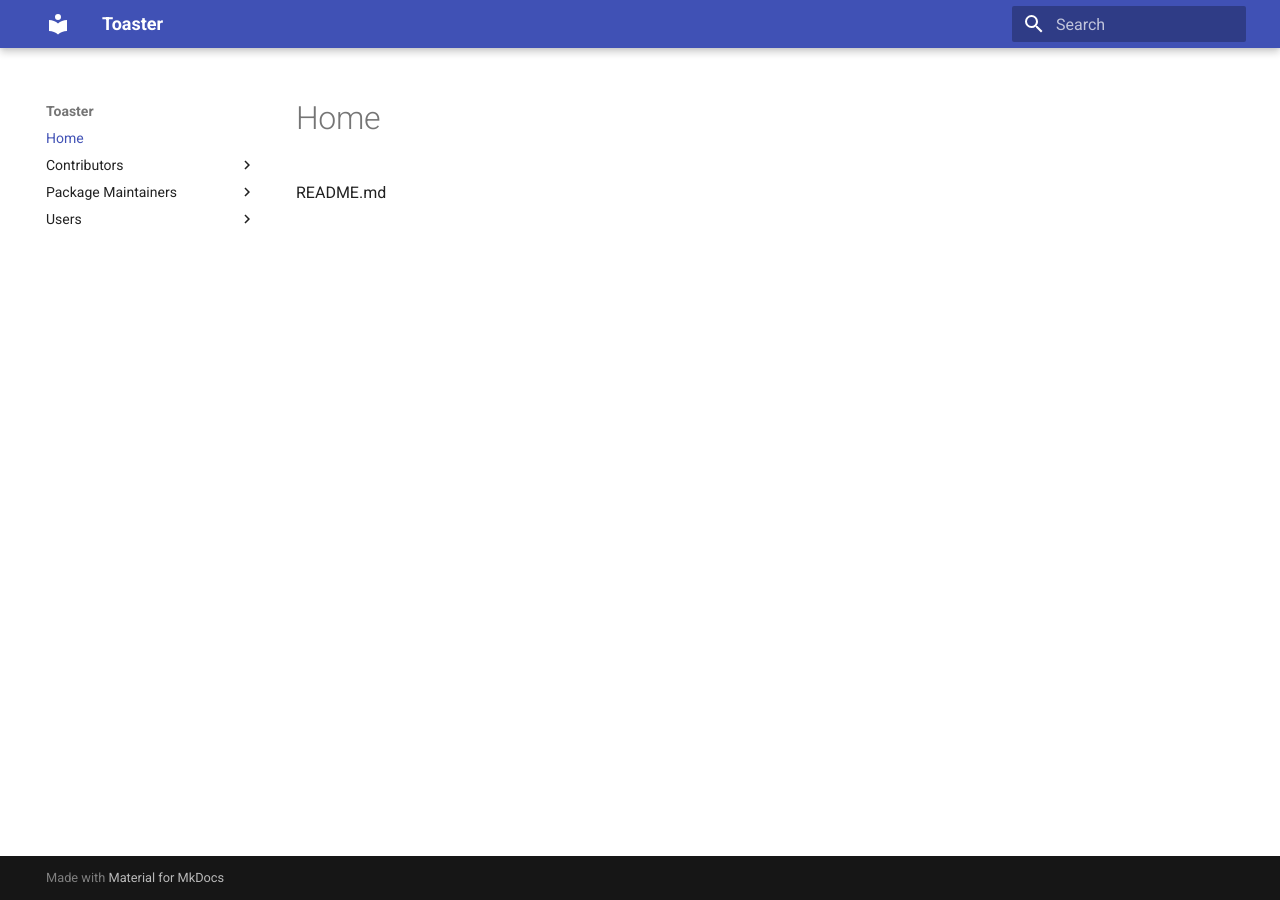
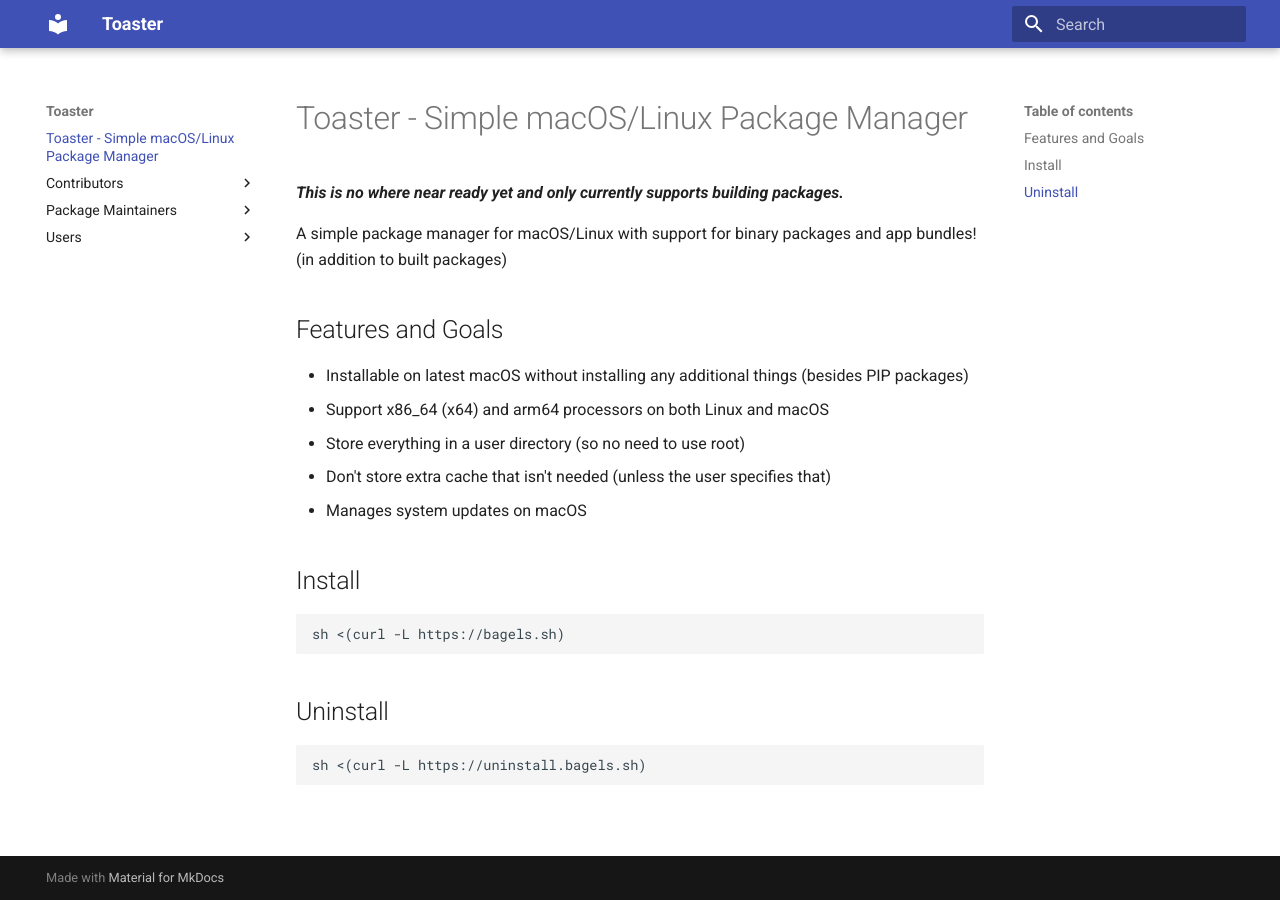
Before and after one commit to lovebagels/toaster, an MkDocs documentation site: the page built from docs/index.md, in a window 1280 px wide. Built offline with MkDocs 1.6.1 and Material for MkDocs 9.7.7, drawn with Linux system fonts in a browser that asks for light colours.

Commit message:
Updated index

````diff
--- a/docs/index.md
+++ b/docs/index.md
@@ -1 +1,25 @@
-README.md
+# Toaster - Simple macOS/Linux Package Manager
+
+***This is no where near ready yet and only currently supports building packages.***
+
+A simple package manager for macOS/Linux with support for binary packages and app bundles! (in addition to built packages)
+
+## Features and Goals
+
+- Installable on latest macOS without installing any additional things (besides PIP packages)
+- Support x86_64 (x64) and arm64 processors on both Linux and macOS
+- Store everything in a user directory (so no need to use root)
+- Don't store extra cache that isn't needed (unless the user specifies that)
+- Manages system updates on macOS
+
+## Install
+
+```bash
+sh <(curl -L https://bagels.sh)
+```
+
+## Uninstall
+
+```bash
+sh <(curl -L https://uninstall.bagels.sh)
+```
````
